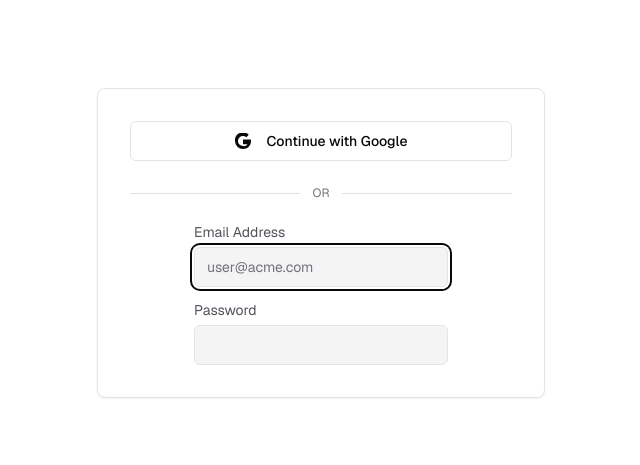
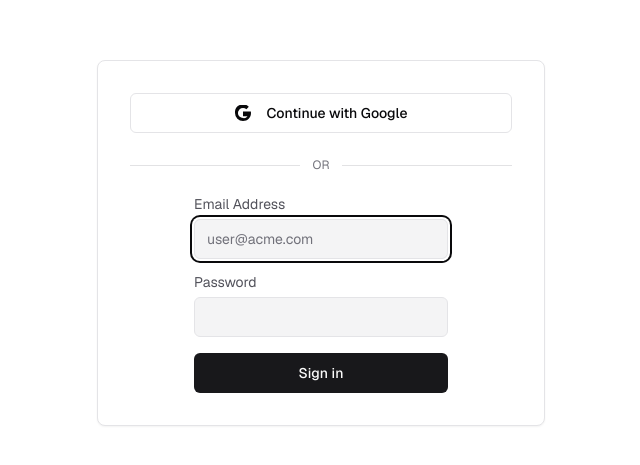
Before and after one commit to rateshsachdeva/valuedriver, a Next.js app: page /login in a window 1280 px wide. Shown: the part 157-622 px from the top of the page, without its empty margins (319-959 px from the left). Built offline with nearby package versions, Linux system fonts and the light colour scheme.

Commit message:
Update page.tsx

```diff
--- a/app/(auth)/login/page.tsx
+++ b/app/(auth)/login/page.tsx
@@ -61,7 +61,15 @@ export default function Page() {
           </div>
 
           {/* Email / password – rendered by AuthForm */}
-          <AuthForm action={handleSubmit} submitting={submitting} />
+          <AuthForm action={handleSubmit}>
+            <Button
+              type="submit"
+              className="w-full"
+              disabled={submitting}
+            >
+              {submitting ? 'Signing in…' : 'Sign in'}
+            </Button>
+          </AuthForm>
         </CardContent>
       </Card>
     </main>
```
